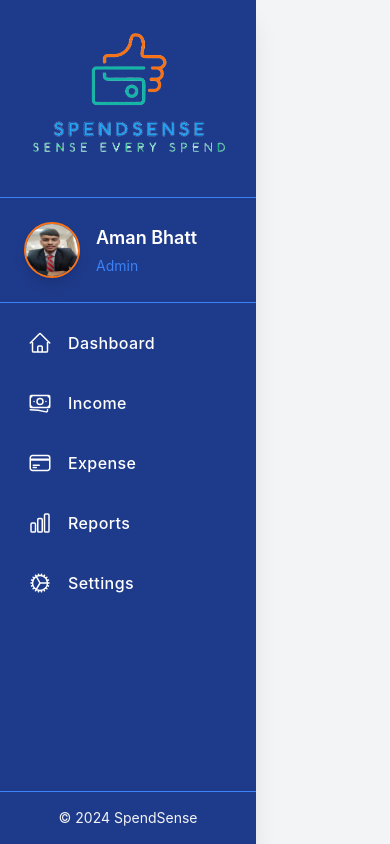
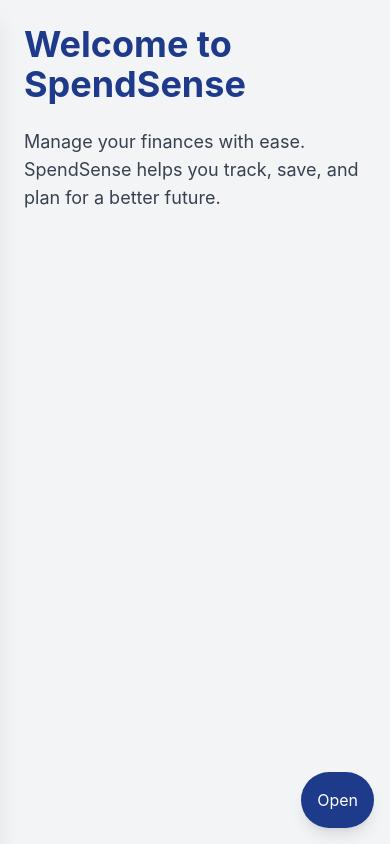
Before and after one commit to AmanBhatt0910/SpendSense, a React (Vite) app in the folder SpendSense-Frontend/: page / in a window 390 px wide. Shown: the top 844 px of the page. Built offline with nearby package versions, Linux system fonts and the light colour scheme.

Commit message:
Added Mobile Sidebar

```diff
--- a/SpendSense-Frontend/src/components/Layout/Layout.tsx
+++ b/SpendSense-Frontend/src/components/Layout/Layout.tsx
@@ -1,14 +1,25 @@
-import React from "react";
+import React, { useState } from "react";
 import Sidebar from "../Sidebar/Sidebar";
 
 const Layout: React.FC<{ children: React.ReactNode }> = ({ children }) => {
+  const [sidebarOpen, setSidebarOpen] = useState(false);
+
+  const toggleSidebar = () => setSidebarOpen(!sidebarOpen);
+
   return (
     <div className="flex flex-col md:flex-row min-h-screen bg-neutral-light text-neutral-dark">
-      <Sidebar />
+      <Sidebar isOpen={sidebarOpen} />
 
       <main className="flex-1 p-6 md:p-8 overflow-auto">
         {children}
       </main>
+
+      <button
+        className="fixed bottom-4 right-4 md:hidden p-4 bg-primary text-white rounded-full shadow-lg z-50"
+        onClick={toggleSidebar}
+      >
+        {sidebarOpen ? "Close" : "Open"}
+      </button>
     </div>
   );
 };
--- a/SpendSense-Frontend/src/components/Sidebar/Sidebar.tsx
+++ b/SpendSense-Frontend/src/components/Sidebar/Sidebar.tsx
@@ -3,9 +3,13 @@ import NavLogo from "./NavLogo";
 import NavProfile from "./NavProfile";
 import NavLinks from "./NavLinks";
 
-const Sidebar: React.FC = () => {
+const Sidebar: React.FC<{ isOpen: boolean }> = ({ isOpen }) => {
   return (
-    <aside className="w-64 bg-primary text-white h-screen flex flex-col shadow-xl transition-transform duration-300 ease-in-out transform hover:translate-x-0">
+    <aside
+      className={`${
+        isOpen ? "translate-x-0" : "-translate-x-full"
+      } md:translate-x-0 w-64 bg-primary text-white h-screen flex flex-col shadow-xl fixed md:static top-0 left-0 transition-transform duration-300 ease-in-out z-50`}
+    >
       <div className="flex-shrink-0">
         <NavLogo />
       </div>
--- a/SpendSense-Frontend/src/pages/Home.tsx
+++ b/SpendSense-Frontend/src/pages/Home.tsx
@@ -2,18 +2,11 @@ import React from "react";
 
 const Home: React.FC = () => {
   return (
-    <div className="p-6 sm:p-8 md:p-12">
-      <h1 className="text-primary text-4xl sm:text-5xl font-bold mb-4 sm:mb-6 tracking-tight">
-        Welcome to SpendSense
-      </h1>
-      <p className="text-neutral-dark text-lg sm:text-xl max-w-2xl mb-6">
+    <div>
+      <h1 className="text-primary text-4xl font-bold mb-6">Welcome to SpendSense</h1>
+      <p className="text-neutral-dark text-lg">
         Manage your finances with ease. SpendSense helps you track, save, and plan for a better future.
       </p>
-      <div className="bg-teal-light text-neutral-dark rounded-lg p-6">
-        <p className="text-lg font-medium">
-          Get started today and take control of your financial journey with SpendSense!
-        </p>
-      </div>
     </div>
   );
 };
```
